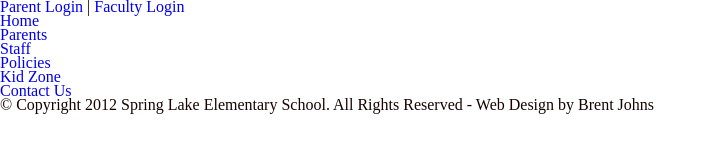
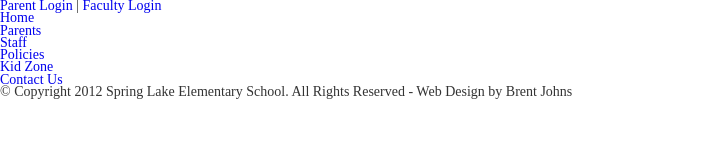
Before and after one commit to TreeFrogMediaDesign/wsp, a plain HTML site: page index.html in a window 1280 px wide. Shown: the whole page, without its empty margins (0-717 px from the left). Drawn offline with Linux system fonts and the light colour scheme; a web font is replaced by a local one.

Commit message:
basic coding on html and css

```diff
--- a/index.html
+++ b/index.html
@@ -26,11 +26,11 @@
 		<div id="navBar">
 			<ul class="links">
 				<li><a href="index.html">Home</a></li>
-				<li><a href="index.html">Parents</a></li>
-				<li><a href="index.html">Staff</a></li>
-				<li><a href="index.html">Policies</a></li>
-				<li><a href="index.html">Kid Zone</a></li>
-				<li><a href="index.html">Contact Us</a></li>
+				<li><a href="parents.html">Parents</a></li>
+				<li><a href="staff.html">Staff</a></li>
+				<li><a href="policies.html">Policies</a></li>
+				<li><a href="kid_zone.html">Kid Zone</a></li>
+				<li><a href="contact_us.html">Contact Us</a></li>
 			</ul>
 		</div>
 		<div id="mainContent">
--- a/style.css
+++ b/style.css
@@ -28,13 +28,14 @@ address {
 /*---------------------------------Nav Elements-----------------------*/
 body {
 	font: 100%/.875 'Della Respira', serif;
-	color: #150401;
+	color: #333333;
+	font-size: 14px;
 	margin: 0 auto;
 }
 
 p {
 	font: 100%/.875 'Della Respira', serif;
-	color: #150401;
+	color: #333333;
 }
 
 h1 {
```
